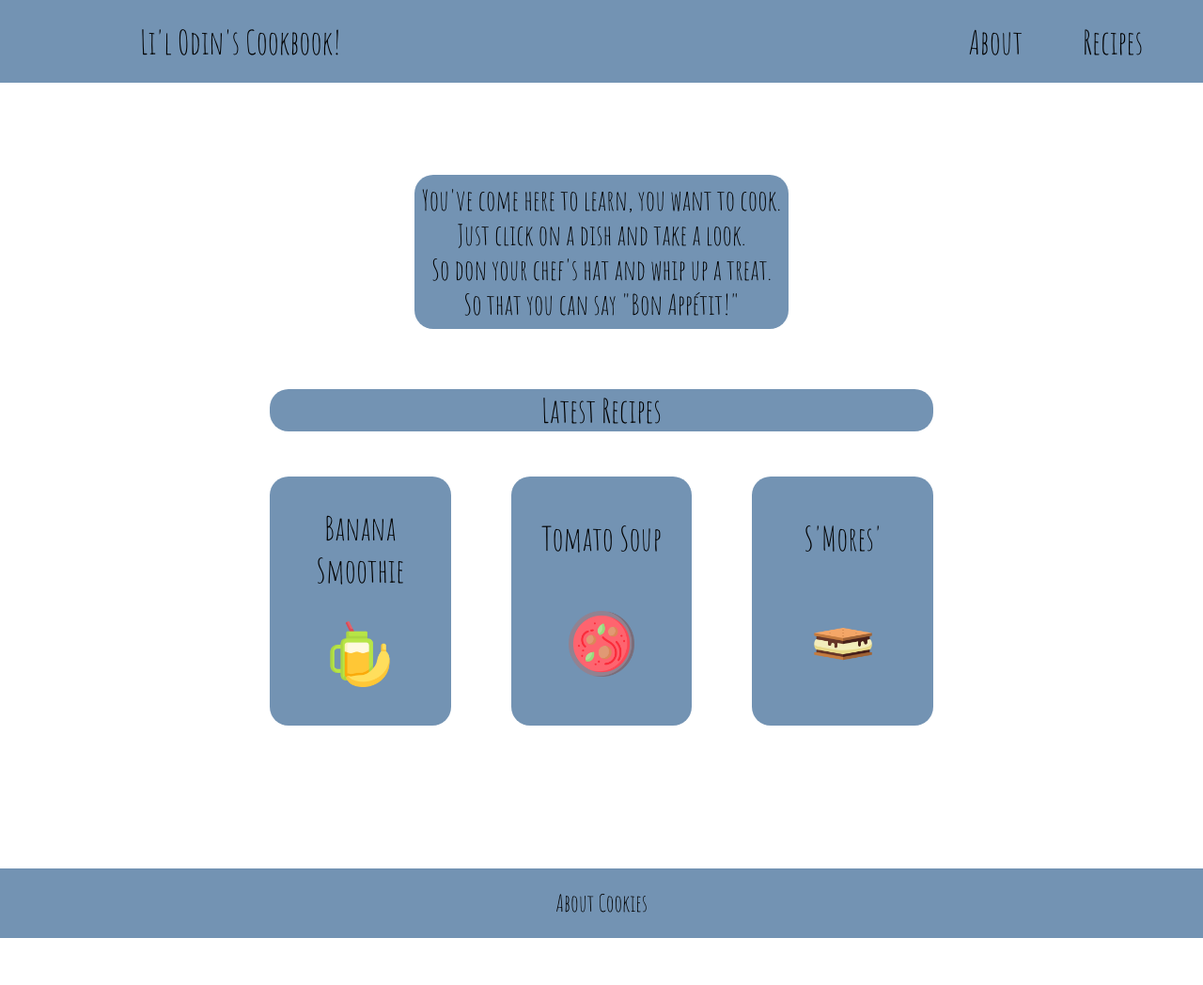
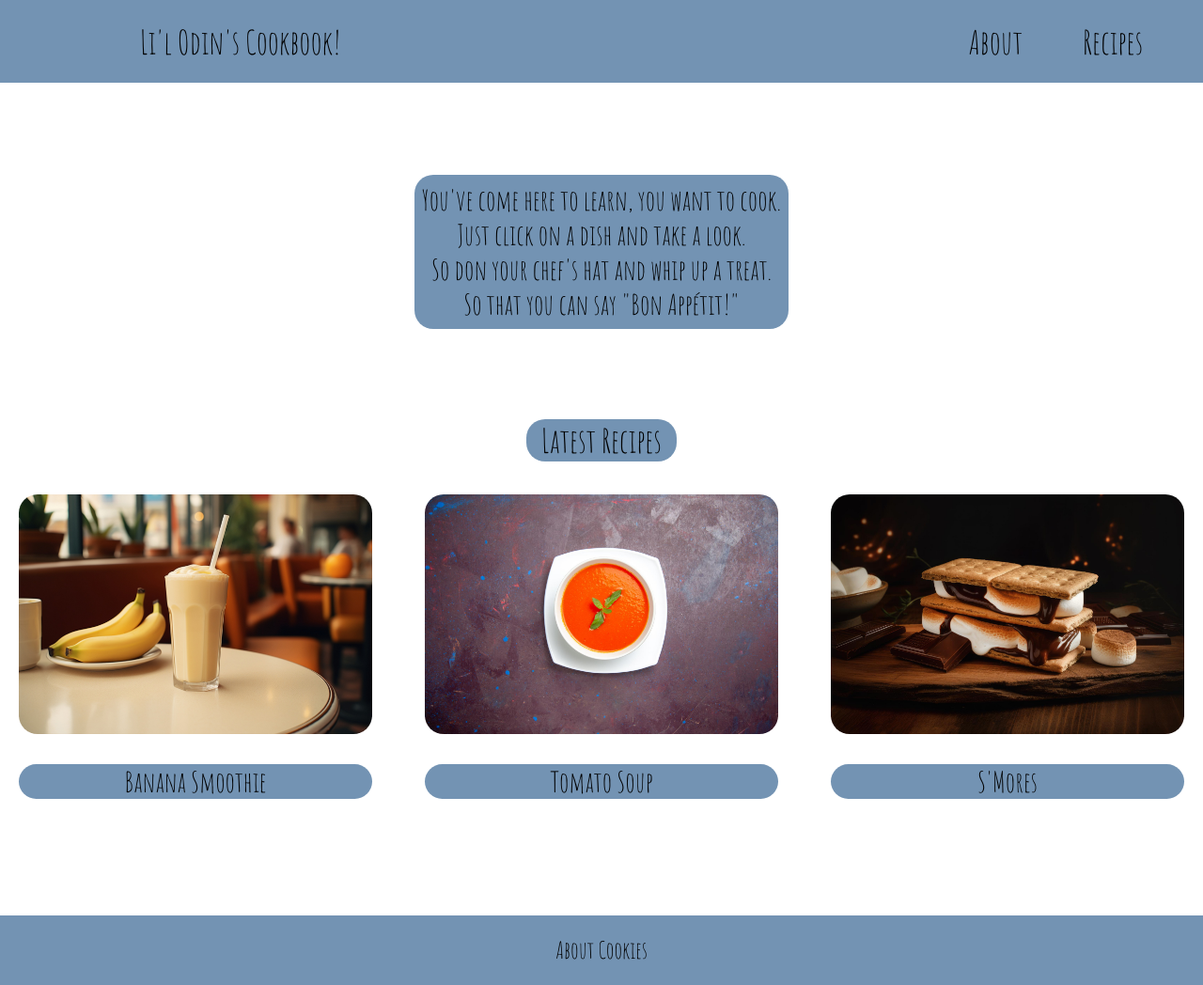
Before and after one commit to alimastan-0904/odin-recipes, a plain HTML site: page index.html in a window 1280 px wide. Shown: the whole page at 94% size. Before the commit the page ends 998 px from the top, so only its background shows below. Drawn offline with Linux system fonts and the light colour scheme.

Commit message:
docs/style: Amend latest recipe section of index

```diff
--- a/index.html
+++ b/index.html
@@ -23,25 +23,24 @@
                 <div>So don your chef's hat and whip up a treat.</div>
                 <div>So that you can say "Bon Appétit!"</div>
             </div>
+            <p>Latest Recipes</p>
             <div class="latestrecipes">
-                <div style="text-align: center; background-color: #7393B3;">Latest Recipes</div>
-                <div class="latestrecipesbox">
-                    <div class="card">
-                        <div class="cardfront"><a href="./recipes/bananasmoothie.html">Banana Smoothie</a></div>
-                        <div class="cardback"><img src="./images/smoothies_3280087.png" alt="Smoothie Icon" height="70px" width="70px"></div>
-                    </div>
-
-                    <div class="card">
-                        <div class="cardfront"><a href="./recipes/tomatosoup.html">Tomato Soup</a></div>
-                        <div class="cardback"><img src="./images/soup.png" alt="Soup Icon" height="70px" width="70px"></div>
-                    </div>
-
-                    <div class="card">
-                        <div class="cardfront"><a href="./recipes/smores.html">S'Mores'</a></div>
-                        <div class="cardback"><img src="./images/smore.png" alt="Smores Icon" height="70px" width="70px"></div>
-                    </div>
+                <div class="card">
+                    <a href="./recipes/bananasmoothie.html"><img src="./images/bananasmoothie.jpg" alt="A Banana Smoothie" height="100%" width="100%"></a>
+                    <a href="./recipes/bananasmoothie.html" class="linktorecipe">Banana Smoothie</a>
+                </div>
+                <div class="card">
+                    <a href="./recipes/tomatosoup.html"><img src="./images/tomatosoup.jpg" alt="Tomato Soup" height="100%" width="100%"></a>
+                    <a href="./recipes/tomatosoup.html" class="linktorecipe">Tomato Soup</a>
+                </div>
+                <div class="card">
+                    <a href="./recipes/smores.html"><img src="./images/smores.jpg" alt="Smores" height="100%" width="100%"></a>
+                    <a href="./recipes/tomatosoup.html" class="linktorecipe">S'Mores</a>
                 </div>
             </div>
+
+
+
         </div>
         <div class="indexfooter">
         <a href="cookies.html" style="text-decoration: none; color: black;">About Cookies</a>
--- a/recipes/style.css
+++ b/recipes/style.css
@@ -61,48 +61,44 @@ body
     padding: 0.5rem;
 }
 
+
+.indexmain p
+{
+    font-size: 35px;
+    background-color: #7393B3;
+    padding-left: 1rem;
+    padding-right: 1rem;
+    margin-top: 6rem;
+}
+
 .latestrecipes
 {
- margin-top: 4rem;
-
-}
-
-.latestrecipes > *
-{
-    font-size: 35px;
-}
-
-
-.latestrecipesbox {
-    margin-top: 3rem;
     display: flex;
-    gap: 4rem;
+    gap: 3.5rem;
 }
 
 .card
 {
-    padding: 2rem;
-    background-color: #7393B3;
-    flex-basis: 0;
-    flex-grow: 1;
-    text-align: center;
+    height: 20rem;
+    width: 23.5rem;
     display: flex;
     flex-direction: column;
-    justify-content: space-around;
     gap: 2rem;
+
 }
 
-.card a
+.card .linktorecipe
 {
+    text-align: center;
+    font-size: 30px;
+    background-color: #7393B3;
+    text-decoration: none;
     color: black;
-    text-decoration: none;
+
 }
-
-
-
  .indexfooter
     {   background-color: #7393B3;
-        margin-top: 9.5rem;
+        margin-top: 8rem;
         height: 4.6rem;
         border-radius: 0;
         font-size: 25px;
```
